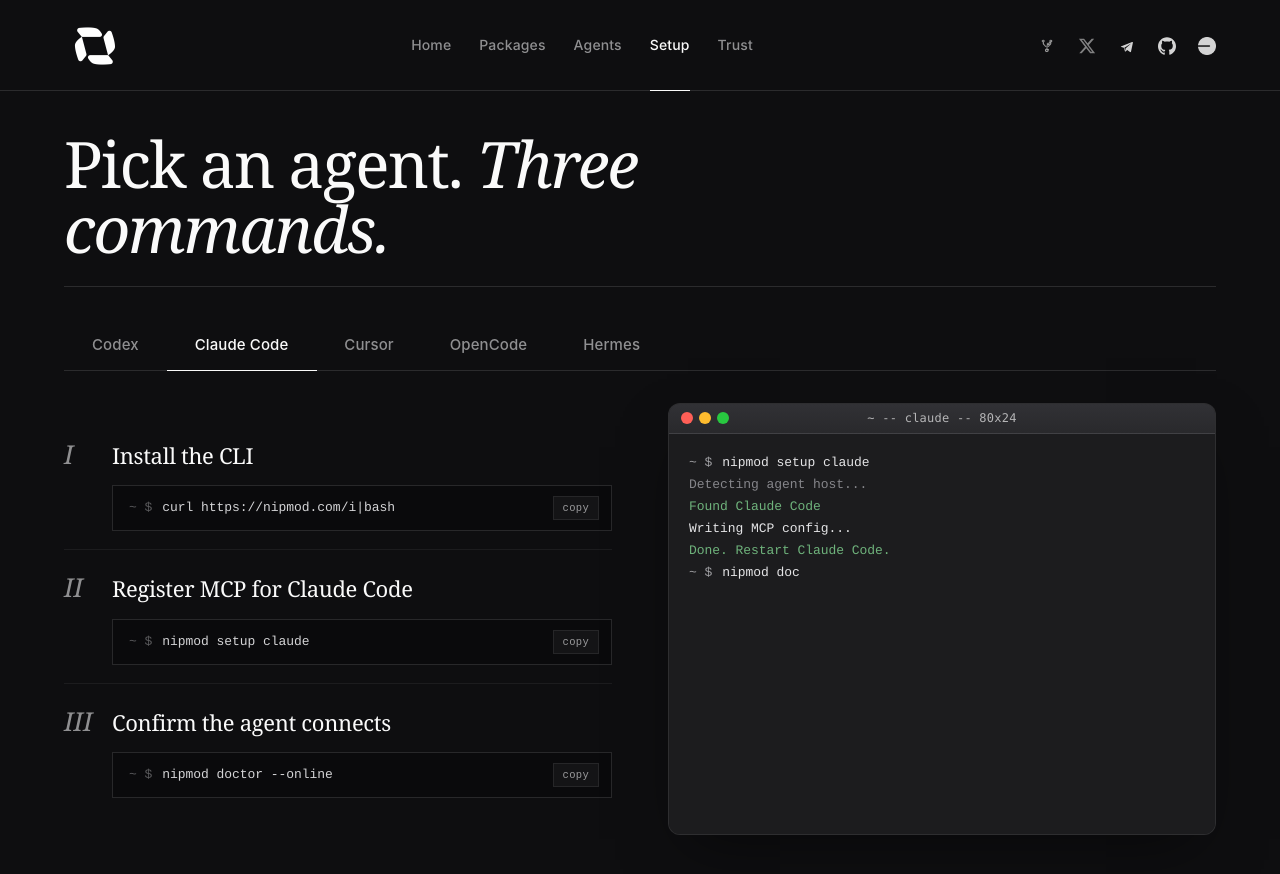
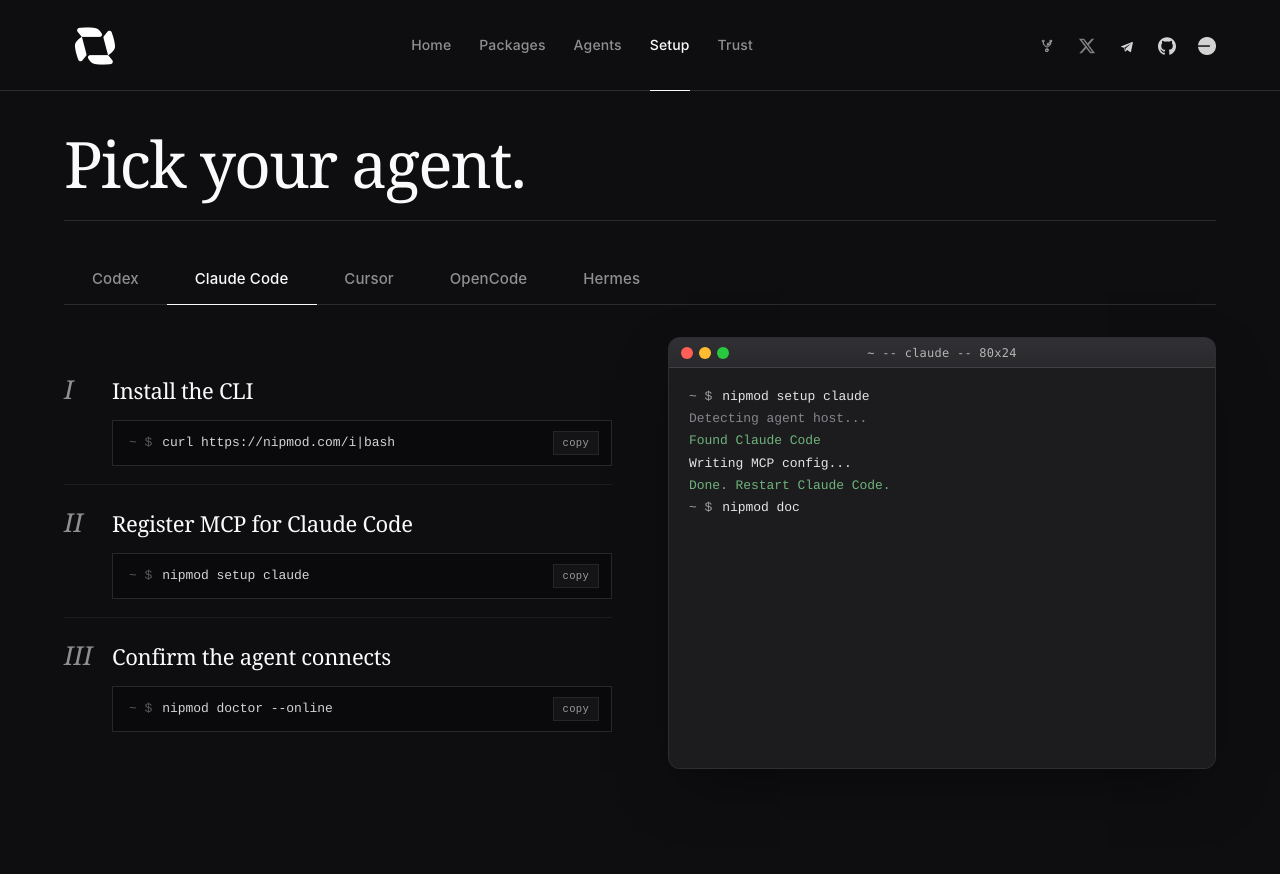
Before and after one commit to nipmod/nipmod, a Next.js app in the folder site/: page /setup in a window 1280 px wide. Shown: the top 874 px of the page. After the commit the page ends 849 px from the top, so only its background shows below. Built offline with nearby package versions, Linux system fonts and the light colour scheme.

Commit message:
Simplify setup headline

```diff
--- a/site/app/setup/setup-view.tsx
+++ b/site/app/setup/setup-view.tsx
@@ -105,8 +105,7 @@
             color: tokens.ink
           }}
         >
-          Pick an agent.{" "}
-          <em style={{ fontStyle: "italic" }}>Three commands.</em>
+          Pick your agent.
         </h1>
       </section>
 
```
